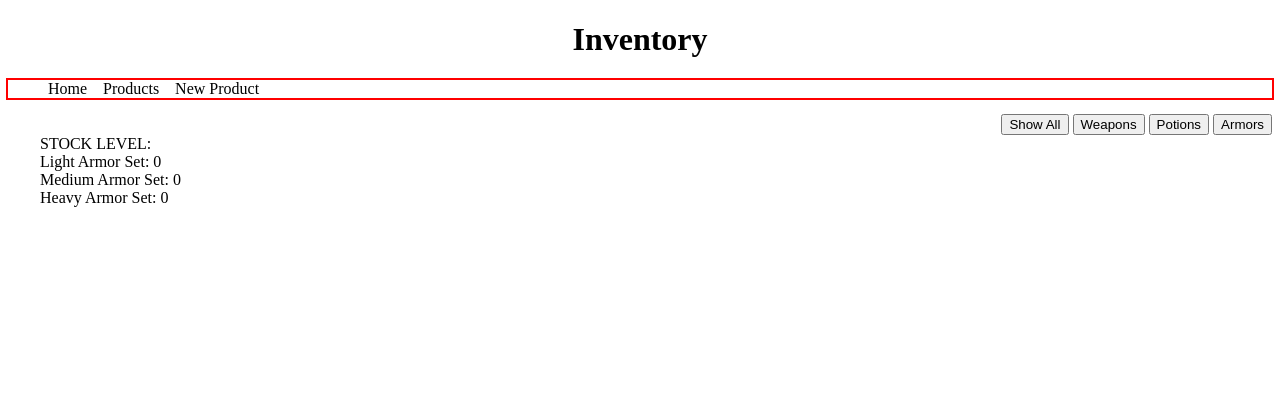
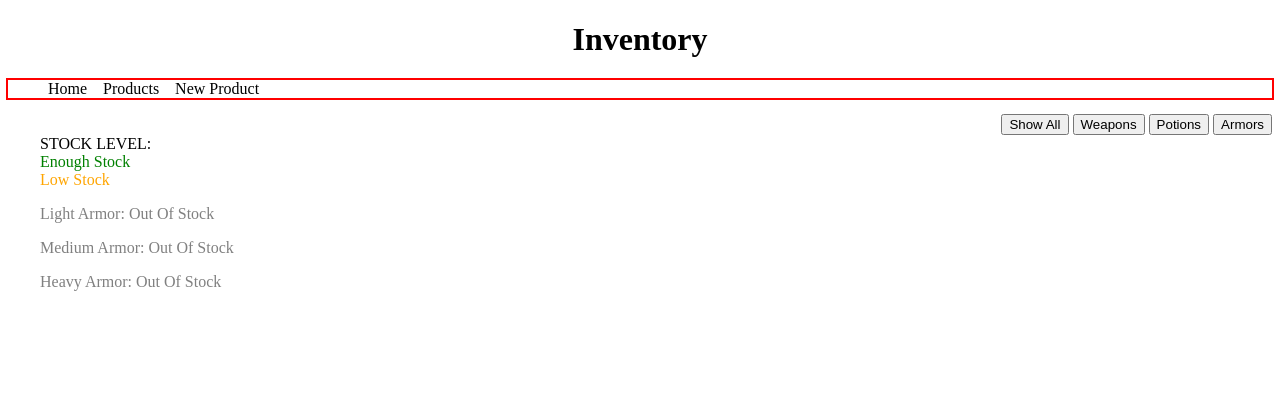
Before and after one commit to alcooke13/fantasy_store_project, a Flask app: page /products/armors in a window 1280 px wide. Shown: the top 395 px of the page. Run offline with Flask 2, Linux system fonts and the light colour scheme; a database or web service that is not in the repository returns one stand-in record (values such as "Sample title"); some libraries are stand-ins or nearby versions.

Commit message:
added color to indicate stock level for armor

```diff
--- a/templates/products/armors.html
+++ b/templates/products/armors.html
@@ -3,12 +3,36 @@
 {% block content %}
 
 <div class="stock-level">STOCK LEVEL: <br>
-    Light Armor Set: {{ counter[0] }}<br>
-    Medium Armor Set: {{ counter[1] }}<br>
-    Heavy Armor Set: {{ counter[2] }}<br>
+    <div id ="stock-indicator">
+        <span style="color:green">Enough Stock</span><br>
+        <span style="color:orange">Low Stock</span><br>
     </div>
+    {% if counter[0] >= 5 %}
+    <p><span style="color:green">Light Armor: {{ counter[0] }}</p></span>
+    {% elif counter[0] < 5 and counter[0] > 0  %}
+    <p><span style="color:orange">Light Armor: {{ counter[0] }}</p></span>
+    {% else %}
+    <p><span style="color:grey">Light Armor: Out Of Stock</p>
+    {% endif %}
+
+    {% if counter[1] >= 5%}
+    <p><span style="color:green">Medium Armor: {{ counter[1] }}</p>
+    {% elif counter[1] < 5 and counter[1] > 0  %}
+    <p><span style="color:orange">Medium Armor {{ counter[1] }}</p>
+    {% else %}
+    <p><span style="color:grey">Medium Armor: Out Of Stock</p>
+    {% endif %}
+
+    {% if counter[2] >= 5 %}
+    <p><span style="color:green">Heavy Armor: {{ counter[2] }}</p>
+    {% elif counter[2] < 5 and counter[1] > 0  %}
+    <p><span style="color:orange">Heavy Armor {{ counter[2] }}</p>
+    {% else %}
+    <p><span style="color:grey">Heavy Armor: Out Of Stock</p>
+    {% endif %}
+
+</div>
 {% for armor in armors %}
-
 <section>
      <div class="each_product">
 
```
